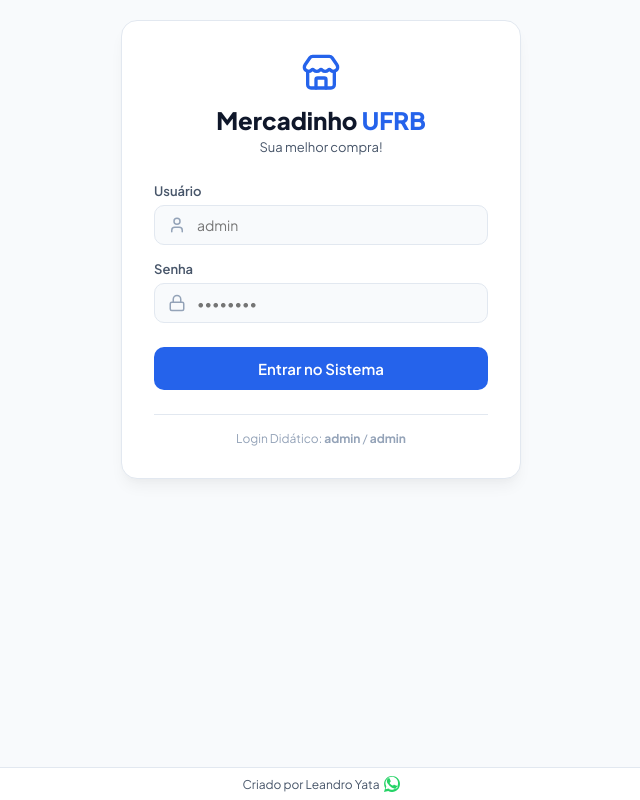
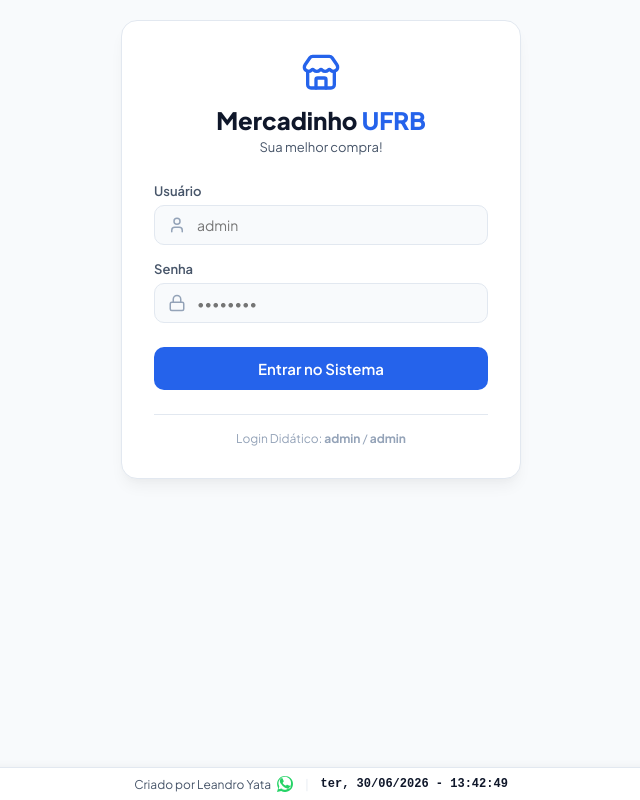
Before and after one commit to leandroyata07/mercadinhoufrb, a React (Vite) app: page / in a window 1280 px wide. Shown: the whole page, without its empty margins (319-959 px from the left). Built offline with nearby package versions, Linux system fonts and the light colour scheme.

Commit message:
Footer fixo e relogio em tempo real com segundos e dia da semana

```diff
--- a/src/App.css
+++ b/src/App.css
@@ -7,5 +7,5 @@
 
 main {
   flex: 1;
-  padding: 40px 0;
+  padding: 40px 0 60px 0;
 }
--- a/src/components/Footer/Footer.css
+++ b/src/components/Footer/Footer.css
@@ -1,5 +1,9 @@
 .global-footer {
+  position: fixed;
+  bottom: 0;
+  left: 0;
   width: 100%;
+  z-index: 100;
   background-color: var(--bg-secondary);
   border-top: 1px solid var(--border-color);
   padding: 8px 0;
@@ -8,14 +12,21 @@
   align-items: center;
   font-size: 12px;
   color: var(--text-secondary);
-  margin-top: auto;
+  box-shadow: 0 -2px 8px rgba(0, 0, 0, 0.04);
 }
 
 .footer-content {
   display: flex;
   align-items: center;
   justify-content: center;
-  gap: 4px;
+  gap: 12px;
+  flex-wrap: wrap;
+}
+
+.footer-left {
+  display: flex;
+  align-items: center;
+  gap: 6px;
 }
 
 .footer-whatsapp-link {
@@ -35,3 +46,14 @@
   width: 16px;
   height: 16px;
 }
+
+.footer-divider {
+  color: var(--border-color);
+  font-weight: 300;
+}
+
+.footer-datetime {
+  font-weight: 600;
+  color: var(--text-primary);
+  font-family: 'Courier New', Courier, monospace;
+}
--- a/src/components/Footer/Footer.jsx
+++ b/src/components/Footer/Footer.jsx
@@ -1,4 +1,4 @@
-import React from 'react';
+import React, { useState, useEffect } from 'react';
 import './Footer.css';
 
 const WhatsAppIcon = () => (
@@ -14,9 +14,27 @@ const WhatsAppIcon = () => (
 );
 
 const Footer = () => {
+  const [dateTime, setDateTime] = useState(new Date());
+
+  useEffect(() => {
+    const timer = setInterval(() => {
+      setDateTime(new Date());
+    }, 1000);
+    return () => clearInterval(timer);
+  }, []);
+
+  const formatDateTime = () => {
+    const weekdays = ['dom', 'seg', 'ter', 'qua', 'qui', 'sex', 'sáb'];
+    const dayOfWeek = weekdays[dateTime.getDay()];
+    const dateStr = dateTime.toLocaleDateString('pt-BR');
+    const timeStr = dateTime.toLocaleTimeString('pt-BR');
+    return `${dayOfWeek}, ${dateStr} - ${timeStr}`;
+  };
+
   return (
     <footer className="global-footer no-print">
       <div className="footer-content">
+        <div className="footer-left">
           <span>Criado por Leandro Yata</span>
           <a
             href="https://wa.me/5575991902534"
@@ -28,6 +46,9 @@ const Footer = () => {
             <WhatsAppIcon />
           </a>
         </div>
+        <span className="footer-divider">|</span>
+        <span className="footer-datetime">{formatDateTime()}</span>
+      </div>
     </footer>
   );
 };
```
Lines whose indentation alone changed are shown as unchanged.
